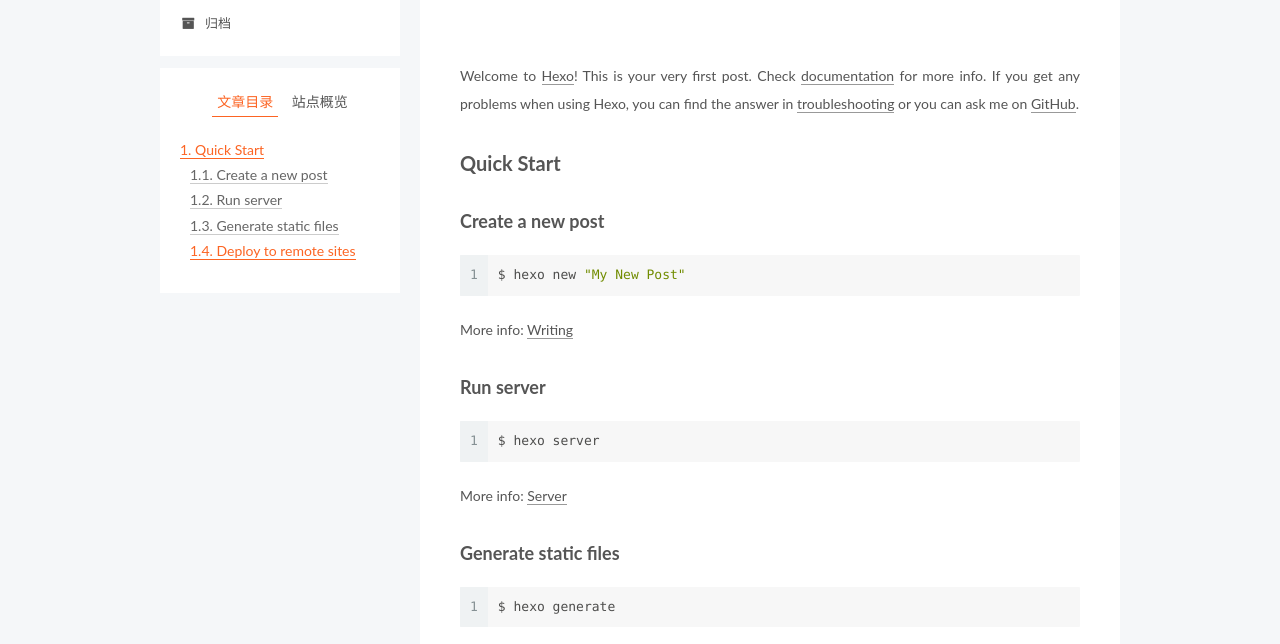
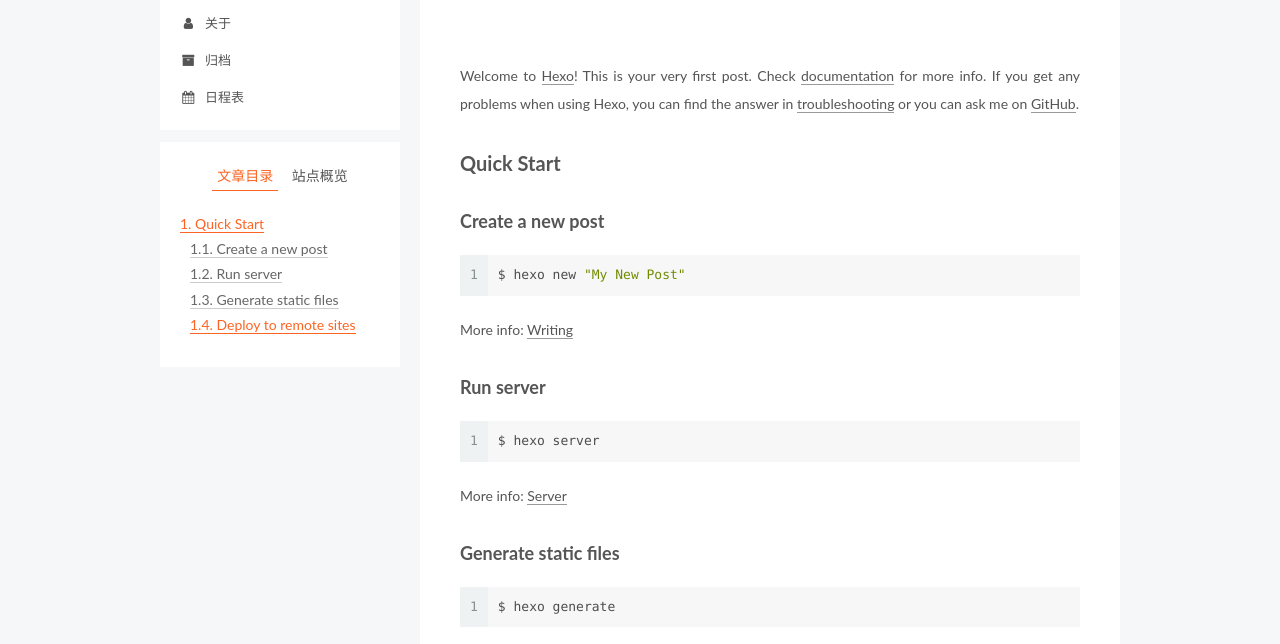
Before and after one commit to dalong0514/github.io, a plain HTML site: page 2018/03/13/hello-world/index.html in a window 1280 px wide. Shown: the part 141-785 px from the top of the page. Drawn offline with Linux system fonts and the light colour scheme.

Commit message:
Site updated: 2018-03-13 23:58:22

```diff
--- a/2018/03/13/hello-world/index.html
+++ b/2018/03/13/hello-world/index.html
@@ -190,12 +190,32 @@
         </li>
 
 
+        <li class="menu-item menu-item-about">
+          <a href="/about/" rel="section">
+
+              <i class="menu-item-icon fa fa-fw fa-user"></i> <br />
+
+            关于
+          </a>
+        </li>
+
+
         <li class="menu-item menu-item-archives">
           <a href="/archives/" rel="section">
 
               <i class="menu-item-icon fa fa-fw fa-archive"></i> <br />
 
             归档
+          </a>
+        </li>
+
+
+        <li class="menu-item menu-item-schedule">
+          <a href="/schedule/" rel="section">
+
+              <i class="menu-item-icon fa fa-fw fa-calendar"></i> <br />
+
+            日程表
           </a>
         </li>
 
--- a/css/main.css
+++ b/css/main.css
@@ -1823,7 +1823,7 @@ pre .javascript .function {
   width: 4px;
   height: 4px;
   border-radius: 50%;
-  background: #6b057e;
+  background: #ff1c93;
 }
 .links-of-blogroll {
   font-size: 13px;
```
Also changed, not shown: archives/2018/03/index.html (+20 -0 lines), archives/2018/index.html (+20 -0 lines), archives/index.html (+20 -0 lines), index.html (+20 -0 lines).
